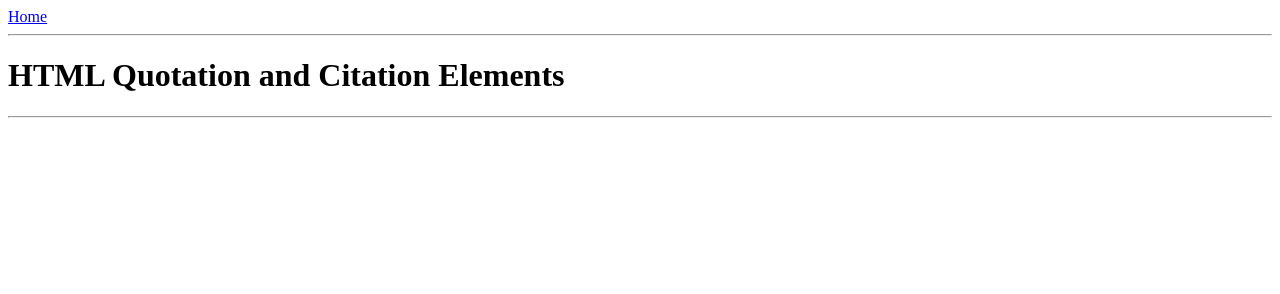
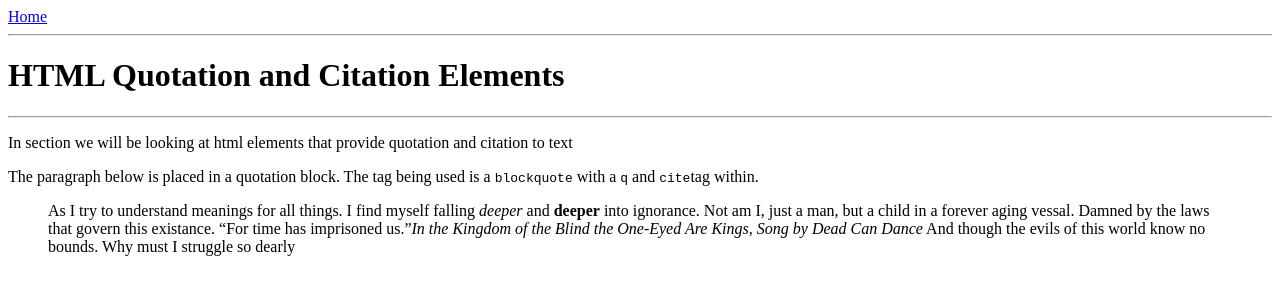
Before and after one commit to SpaceBunEth/HTML_Challenge, a plain HTML site: page projects/quotation.html in a window 1280 px wide. Drawn offline with Linux system fonts and the light colour scheme.

Commit message:
html file quotation.html adding content, blockquote, q, cite

```diff
--- a/projects/quotation.html
+++ b/projects/quotation.html
@@ -11,5 +11,14 @@
         </header>
         <h1>HTML Quotation and Citation Elements</h1>
         <hr>
+        <p>In section we will be looking at html elements that provide quotation and citation to text</p>
+        <p>The paragraph below is placed in a quotation block. The tag being used is a <code>blockquote</code> with a <code>q</code> and <code>cite</code>tag within.</p>
+        <blockquote>
+            As I try to understand meanings for all things. I find myself falling <em>deeper</em> and <strong>deeper</strong>
+            into ignorance. Not am I, just a man, but a child in a forever aging vessal. Damned by the laws that govern this existance. <q>For time has
+            imprisoned us.</q><cite>In the Kingdom of the Blind the One-Eyed Are Kings, Song by Dead Can Dance</cite> And though the evils of this world know no bounds. Why must I struggle so dearly
+        </blockquote>
+
+
     </body>
 </html>
```
